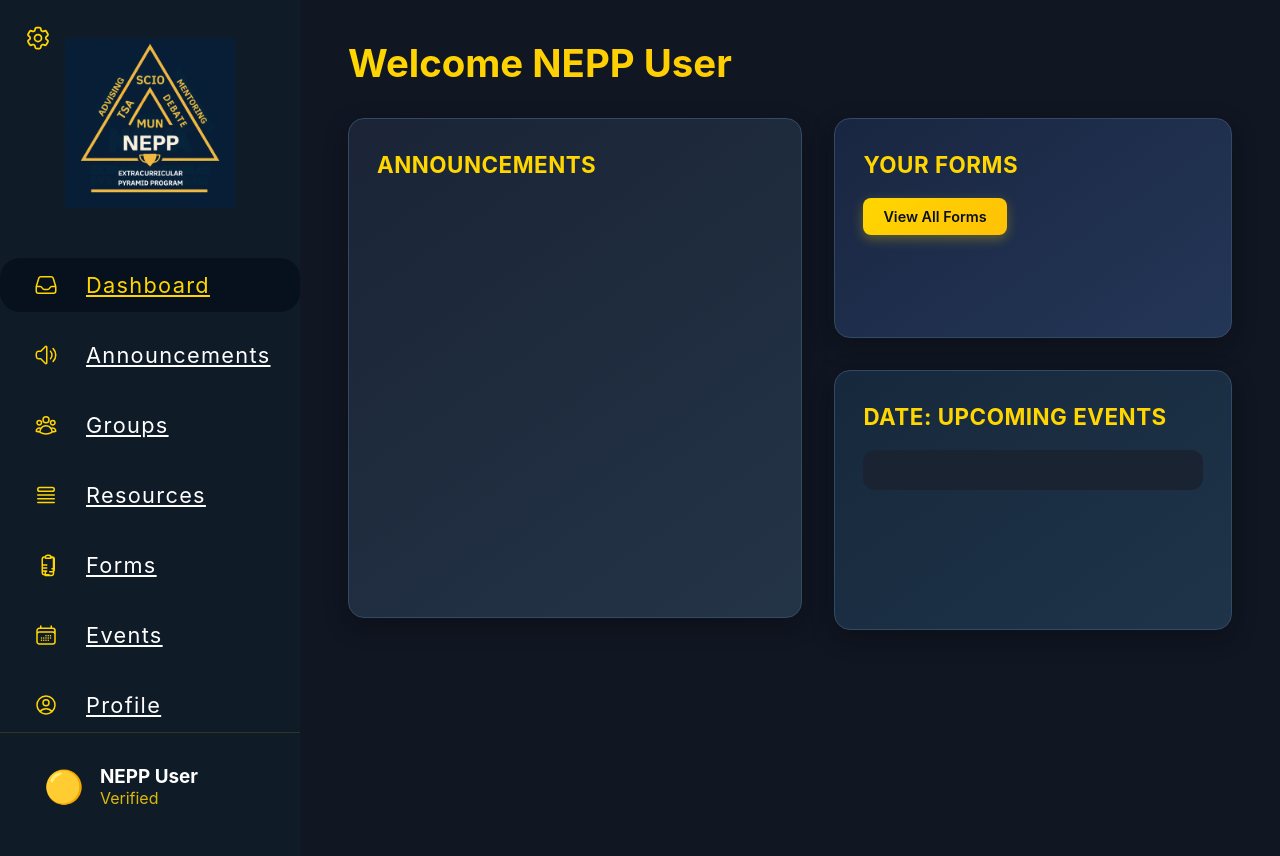
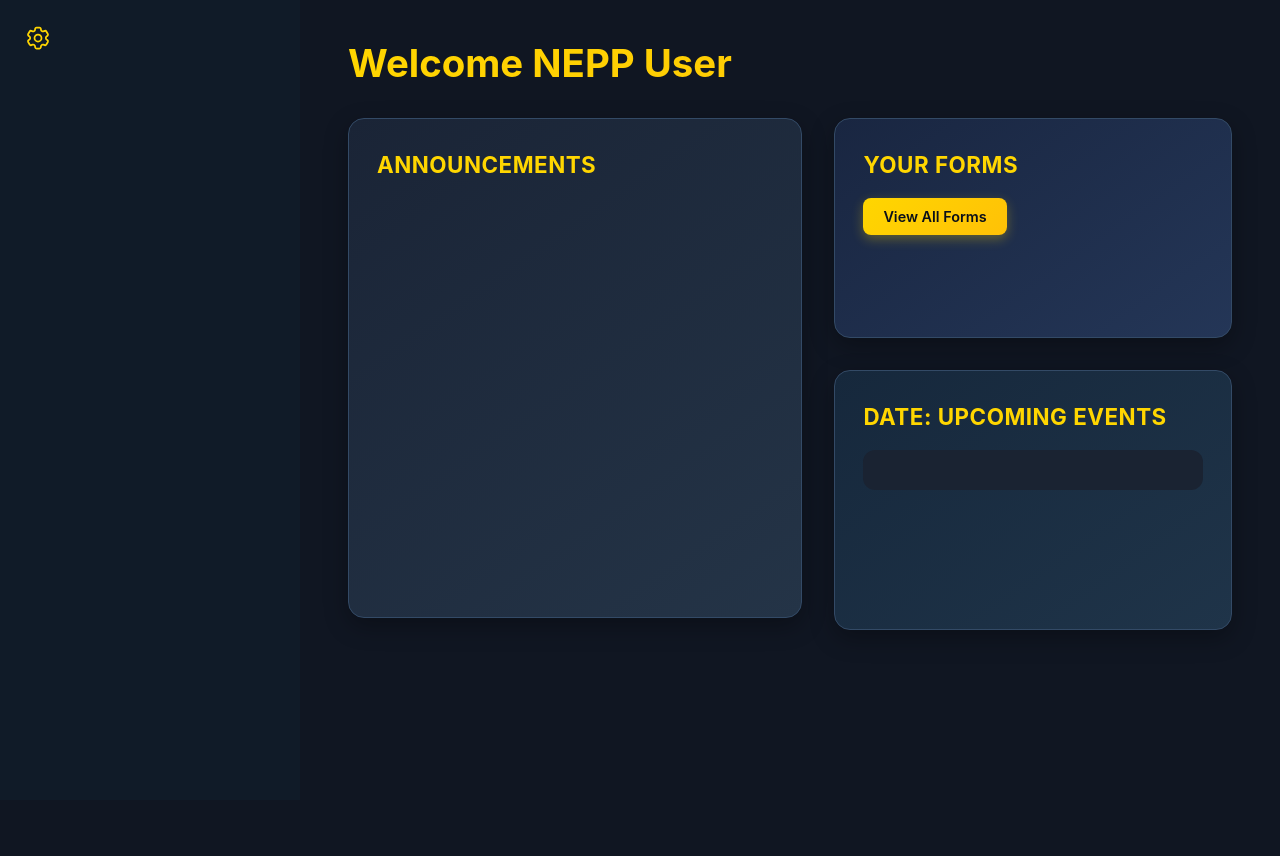
Before and after one commit to Itsmeowtain/NEPP, a plain HTML site: page public/dashboard.html in a window 1280 px wide. After the commit the page ends 800 px from the top, so only its background shows below. Drawn offline with Linux system fonts and the light colour scheme; no server answers.

Commit message:
Jul 26, 2025, 10:51 PM

```diff
--- a/public/dashboard.html
+++ b/public/dashboard.html
@@ -15,76 +15,7 @@
         <path stroke-linecap="round" stroke-linejoin="round" d="M15 12a3 3 0 1 1-6 0 3 3 0 0 1 6 0Z" />
       </svg>
     </a>
-    <aside class="sidebar">
-      <div class="sidebar-logo">
-        <img src="images/logo.png" alt="NEPP Logo">
-      </div>
-      <nav class="sidebar-nav">
-        <a class="sidebar-item active" href="dashboard.html">
-          <span class="sidebar-icon">
-            <svg xmlns="http://www.w3.org/2000/svg" fill="none" viewBox="0 0 24 24" stroke-width="1.5" stroke="currentColor" class="size-6">
-              <path stroke-linecap="round" stroke-linejoin="round" d="M2.25 13.5h3.86a2.25 2.25 0 0 1 2.012 1.244l.256.512a2.25 2.25 0 0 0 2.013 1.244h3.218a2.25 2.25 0 0 0 2.013-1.244l.256-.512a2.25 2.25 0 0 1 2.013-1.244h3.859m-19.5.338V18a2.25 2.25 0 0 0 2.25 2.25h15A2.25 2.25 0 0 0 21.75 18v-4.162c0-.224-.034-.447-.1-.661L19.24 5.338a2.25 2.25 0 0 0-2.15-1.588H6.911a2.25 2.25 0 0 0-2.15 1.588L2.35 13.177a2.25 2.25 0 0 0-.1.661Z" />
-            </svg>
-          </span>
-          Dashboard
-        </a>
-        <a class="sidebar-item" href="announcements.html">
-          <span class="sidebar-icon">
-           <svg xmlns="http://www.w3.org/2000/svg" fill="none" viewBox="0 0 24 24" stroke-width="1.5" stroke="currentColor" class="size-6">
-            <path stroke-linecap="round" stroke-linejoin="round" d="M19.114 5.636a9 9 0 0 1 0 12.728M16.463 8.288a5.25 5.25 0 0 1 0 7.424M6.75 8.25l4.72-4.72a.75.75 0 0 1 1.28.53v15.88a.75.75 0 0 1-1.28.53l-4.72-4.72H4.51c-.88 0-1.704-.507-1.938-1.354A9.009 9.009 0 0 1 2.25 12c0-.83.112-1.633.322-2.396C2.806 8.756 3.63 8.25 4.51 8.25H6.75Z" />
-           </svg>
-          </span>
-          Announcements
-        </a>
-        <a class="sidebar-item" href="groups.html">
-          <span class="sidebar-icon">
-          <svg xmlns="http://www.w3.org/2000/svg" fill="none" viewBox="0 0 24 24" stroke-width="1.5" stroke="currentColor" class="size-6">
-             <path stroke-linecap="round" stroke-linejoin="round" d="M18 18.72a9.094 9.094 0 0 0 3.741-.479 3 3 0 0 0-4.682-2.72m.94 3.198.001.031c0 .225-.012.447-.037.666A11.944 11.944 0 0 1 12 21c-2.17 0-4.207-.576-5.963-1.584A6.062 6.062 0 0 1 6 18.719m12 0a5.971 5.971 0 0 0-.941-3.197m0 0A5.995 5.995 0 0 0 12 12.75a5.995 5.995 0 0 0-5.058 2.772m0 0a3 3 0 0 0-4.681 2.72 8.986 8.986 0 0 0 3.74.477m.94-3.197a5.971 5.971 0 0 0-.94 3.197M15 6.75a3 3 0 1 1-6 0 3 3 0 0 1 6 0Zm6 3a2.25 2.25 0 1 1-4.5 0 2.25 2.25 0 0 1 4.5 0Zm-13.5 0a2.25 2.25 0 1 1-4.5 0 2.25 2.25 0 0 1 4.5 0Z" />
-          </svg>
-          </span>
-          Groups
-        </a>
-        <a class="sidebar-item" href="resources.html">
-          <span class="sidebar-icon">
-          <svg xmlns="http://www.w3.org/2000/svg" fill="none" viewBox="0 0 24 24" stroke-width="1.5" stroke="currentColor" class="size-6">
-             <path stroke-linecap="round" stroke-linejoin="round" d="M3.75 12h16.5m-16.5 3.75h16.5M3.75 19.5h16.5M5.625 4.5h12.75a1.875 1.875 0 0 1 0 3.75H5.625a1.875 1.875 0 0 1 0-3.75Z" />
-         </svg>
-          </span>
-          Resources
-        </a>
-        <a class="sidebar-item" href="forms.html">
-          <span class="sidebar-icon">
-            <svg xmlns="http://www.w3.org/2000/svg" fill="none" viewBox="0 0 24 24" stroke-width="1.5" stroke="currentColor" class="size-6">
-              <path stroke-linecap="round" stroke-linejoin="round" d="M9 12h3.75M9 15h3.75M9 18h3.75m3 .75H18a2.25 2.25 0 0 0 2.25-2.25V6.108c0-1.135-.845-2.098-1.976-2.192a48.424 48.424 0 0 0-1.123-.08m-5.801 0c-.065.21-.1.433-.1.664 0 .414.336.75.75.75h4.5a.75.75 0 0 0 .75-.75 2.25 2.25 0 0 0-.1-.664m-5.8 0A2.251 2.251 0 0 1 13.5 2.25H15c1.012 0 1.867.668 2.15 1.586m-5.8 0c-.376.023-.75.05-1.124.08C9.095 4.01 8.25 4.973 8.25 6.108V19.5a2.25 2.25 0 0 0 2.25 2.25h.75m0-3H12m-.75 3h3.75m-3.75 0V19.5m0 3h6a2.25 2.25 0 0 0 2.25-2.25V6.108c0-1.135-.845-2.098-1.976-2.192a48.424 48.424 0 0 0-1.123-.08M18 15.75h.75M18 18.75h.75" />
-            </svg>
-          </span>
-          Forms
-        </a>
-        <a class="sidebar-item" href="events.html">
-          <span class="sidebar-icon">
-          <svg xmlns="http://www.w3.org/2000/svg" fill="none" viewBox="0 0 24 24" stroke-width="1.5" stroke="currentColor" class="size-6">
-             <path stroke-linecap="round" stroke-linejoin="round" d="M6.75 3v2.25M17.25 3v2.25M3 18.75V7.5a2.25 2.25 0 0 1 2.25-2.25h13.5A2.25 2.25 0 0 1 21 7.5v11.25m-18 0A2.25 2.25 0 0 0 5.25 21h13.5A2.25 2.25 0 0 0 21 18.75m-18 0v-7.5A2.25 2.25 0 0 1 5.25 9h13.5A2.25 2.25 0 0 1 21 11.25v7.5m-9-6h.008v.008H12v-.008ZM12 15h.008v.008H12V15Zm0 2.25h.008v.008H12v-.008ZM9.75 15h.008v.008H9.75V15Zm0 2.25h.008v.008H9.75v-.008ZM7.5 15h.008v.008H7.5V15Zm0 2.25h.008v.008H7.5v-.008Zm6.75-4.5h.008v.008h-.008v-.008Zm0 2.25h.008v.008h-.008V15Zm0 2.25h.008v.008h-.008v-.008Zm2.25-4.5h.008v.008H16.5v-.008Zm0 2.25h.008v.008H16.5V15Z" />
-         </svg>
-          </span>
-          Events
-        </a>
-        <a class="sidebar-item" href="profile.html">
-          <span class="sidebar-icon">
-          <svg xmlns="http://www.w3.org/2000/svg" fill="none" viewBox="0 0 24 24" stroke-width="1.5" stroke="currentColor" class="size-6">
-              <path stroke-linecap="round" stroke-linejoin="round" d="M17.982 18.725A7.488 7.488 0 0 0 12 15.75a7.488 7.488 0 0 0-5.982 2.975m11.963 0a9 9 0 1 0-11.963 0m11.963 0A8.966 8.966 0 0 1 12 21a8.966 8.966 0 0 1-5.982-2.275M15 9.75a3 3 0 1 1-6 0 3 3 0 0 1 6 0Z" />
-        </svg>
-          </span>
-          Profile
-        </a>
-      </nav>
-      <div class="sidebar-user">
-        <span class="sidebar-user-badge">🟡</span>
-        <div>
-          <span class="sidebar-user-name" id="sidebar-user-name">NEPP User</span>
-          <span class="sidebar-user-verified">Verified</span>
-        </div>
-      </div>
-    </aside>
+    <aside class="sidebar"></aside>
     <main class="main-content">
       <h1 class="page-header">Welcome <span id="user-display-name">NEPP User</span></h1>
       <section class="dashboard-sections">
```
